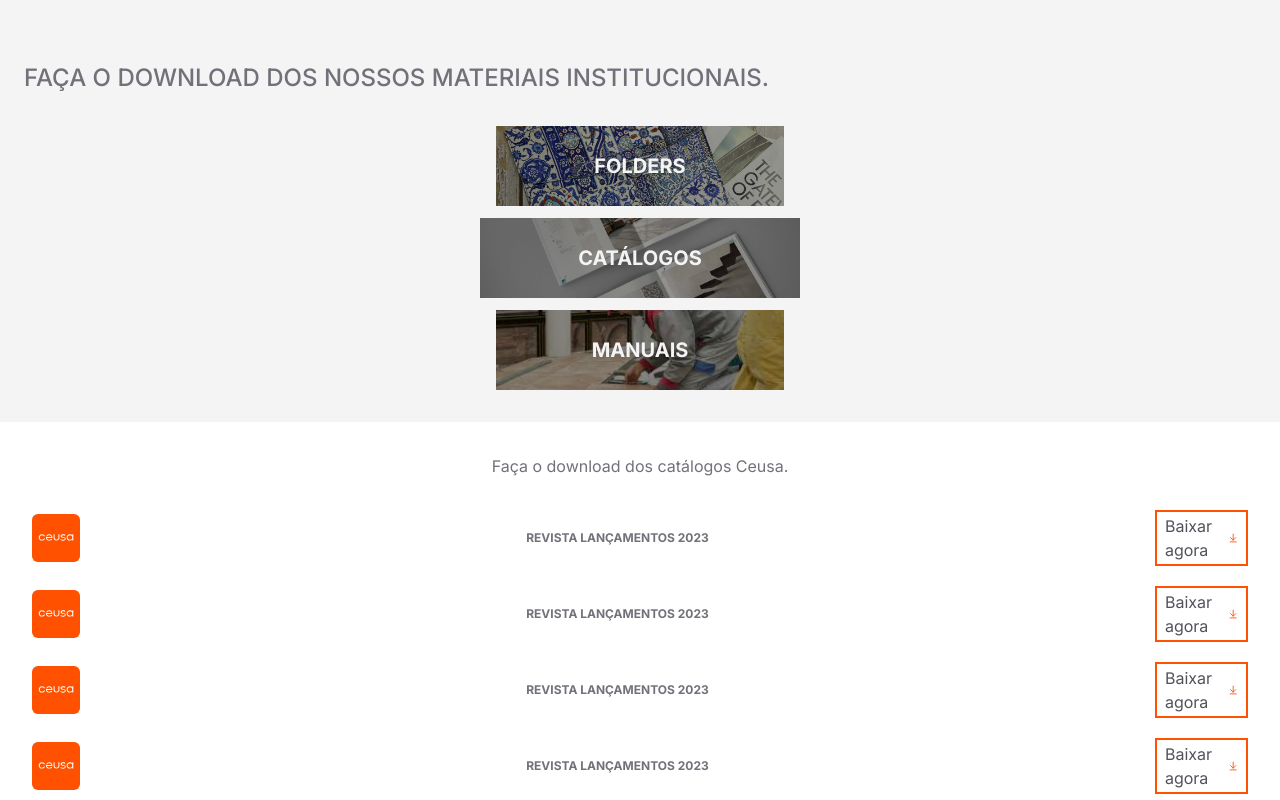
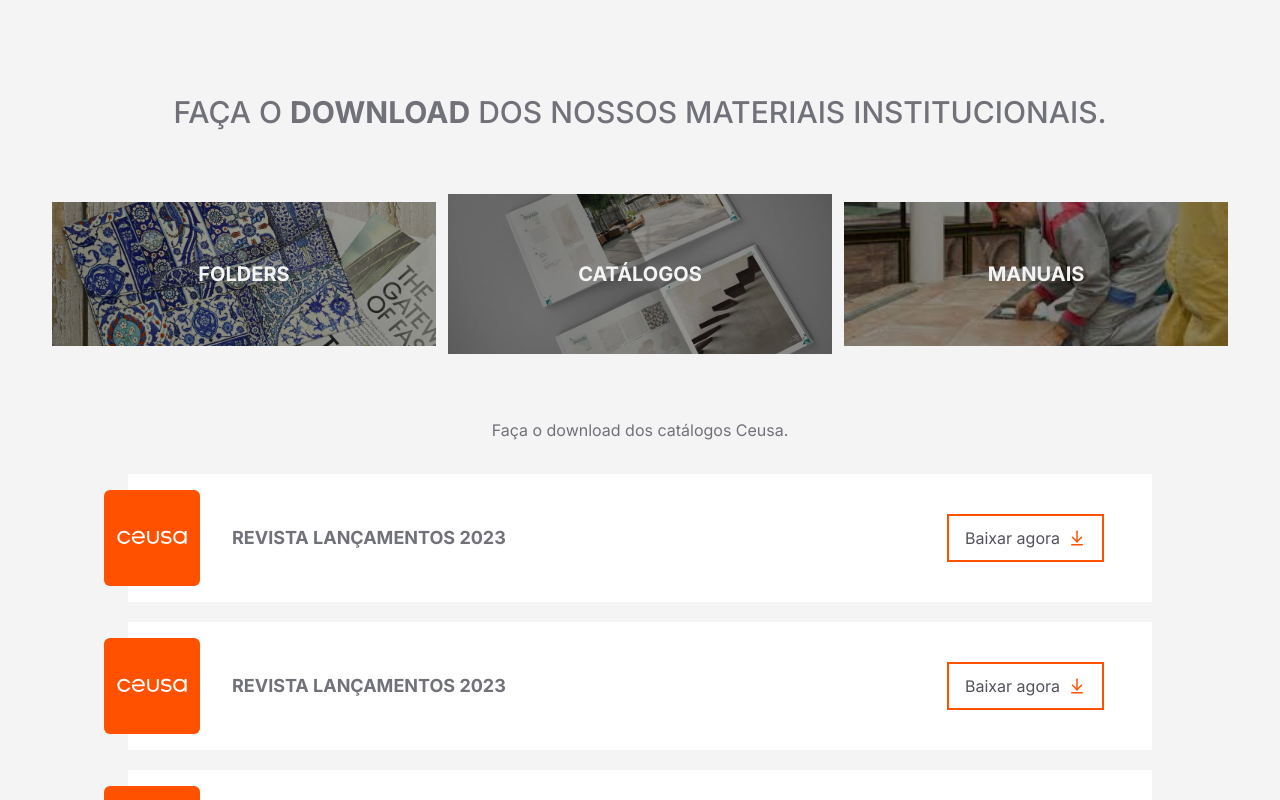
Before and after one commit to gildembergleite/ceusa-downloads, a Next.js app: page / in a window 1280 px wide. Shown: the part 500-1300 px from the top of the page. Built offline with nearby package versions, Linux system fonts and the light colour scheme; a web font is replaced by a local one.

Commit message:
style: responsive DownloadSection

```diff
--- a/src/components/DownloadSection/DownloadListItem.tsx
+++ b/src/components/DownloadSection/DownloadListItem.tsx
@@ -6,20 +6,22 @@
 
 export default function DownloadListItem () {
   return (
-    <div className='flex w-full justify-center items-center'>
-      <div className='flex justify-center items-center w-12 h-12 bg-primary rounded-md'>
+    <div className='flex w-full justify-center items-center lg:bg-white lg:py-4'>
+      <div className='flex justify-center items-center w-12 h-12 bg-primary rounded-md lg:-ml-6 lg:w-24 lg:h-24'>
         <Image src={logo} alt='' />
       </div>
-      <p className='flex-1 text-center text-xs text-zinc-500 font-bold px-8'>
+      <p className='flex-1 text-center text-xs text-zinc-500 font-bold px-8 lg:text-left lg:text-lg'>
             REVISTA LANÇAMENTOS 2023
       </p>
       <Link
         href='/downloads/revista-ceusa-2023-site_66.pdf'
-        className='flex w-min h-min items-center gap-2 rounded-none border-2 border-primary text-zinc-600 hover:text-primary hover:bg-transparent font-normal py-0.5 px-2'
+        className='flex w-min h-min items-center gap-2 rounded-none border-2 border-primary text-zinc-600 hover:text-primary hover:bg-transparent font-normal py-0.5 px-2 lg:mr-12'
         download
       >
-        <p className='hidden lg:flex'>Baixar agora</p>
-        <ArrowDownToLine className='text-primary' size={18} />
+        <div className='flex items-center justify-center min-w-max w-auto p-2 gap-2'>
+          <p className='hidden lg:flex'>Baixar agora</p>
+          <ArrowDownToLine className='text-primary' size={18} />
+        </div>
       </Link>
     </div>
   )
--- a/src/components/DownloadSection/index.tsx
+++ b/src/components/DownloadSection/index.tsx
@@ -3,23 +3,27 @@
 export default function DownloadSection () {
   return (
     <section className="flex flex-col w-full justify-center">
-      <div className="bg-zinc-100 py-8">
-        <h3 className="text-zinc-500 text-2xl font-medium px-6 py-8">FAÇA O DOWNLOAD DOS NOSSOS MATERIAIS INSTITUCIONAIS.</h3>
-        <div className='flex flex-col w-full justify-center items-center gap-3'>
-          <div className='relative flex w-72 h-20 justify-center items-center bg-[url(/images/folders.webp)] bg-center bg-cover before:w-full before:h-full before:bg-black before:bg-opacity-40 hover:scale-105 transition-all duration-500 uppercase' >
-            <p className='absolute text-zinc-100 text-xl font-bold'>Folders</p>
-          </div>
-          <div className='relative flex w-80 h-20 justify-center items-center bg-[url(/images/catalog.jpg)] bg-center bg-cover before:w-full before:h-full before:bg-black before:bg-opacity-40' >
-            <p className='absolute text-zinc-100 text-xl font-bold uppercase'>Catálogos</p>
-          </div>
-          <div className='relative flex w-72 h-20 justify-center items-center bg-[url(/images/manual.jpeg)] bg-center bg-cover before:w-full before:h-full before:bg-black before:bg-opacity-40 hover:scale-105 transition-all duration-500 uppercase' >
-            <p className='absolute text-zinc-100 text-xl font-bold'>Manuais</p>
+      <div className="flex flex-col w-full justify-center items-center bg-zinc-100 py-8">
+        <div className='flex flex-col justify-center items-center w-full max-w-7xl'>
+          <h3 className="text-zinc-500 text-2xl font-medium px-6 py-8 lg:text-3xl lg:py-16">
+          FAÇA O <span className='font-bold'>DOWNLOAD</span> DOS NOSSOS MATERIAIS INSTITUCIONAIS.
+          </h3>
+          <div className='flex flex-col lg:flex-row w-full justify-center items-center gap-3'>
+            <div className='relative flex w-72 h-20 justify-center items-center bg-[url(/images/folders.webp)] bg-center bg-cover before:w-full before:h-full before:bg-black before:bg-opacity-40 hover:scale-105 transition-all duration-500 uppercase lg:w-[30vw] lg:h-36' >
+              <p className='absolute text-zinc-100 text-xl font-bold'>Folders</p>
+            </div>
+            <div className='relative flex w-80 h-20 justify-center items-center bg-[url(/images/catalog.jpg)] bg-center bg-cover before:w-full before:h-full before:bg-black before:bg-opacity-40 lg:w-[30vw] lg:h-40' >
+              <p className='absolute text-zinc-100 text-xl font-bold uppercase'>Catálogos</p>
+            </div>
+            <div className='relative flex w-72 h-20 justify-center items-center bg-[url(/images/manual.jpeg)] bg-center bg-cover before:w-full before:h-full before:bg-black before:bg-opacity-40 hover:scale-105 transition-all duration-500 uppercase lg:w-[30vw] lg:h-36' >
+              <p className='absolute text-zinc-100 text-xl font-bold'>Manuais</p>
+            </div>
           </div>
         </div>
       </div>
-      <div className='flex flex-col justify-center items-center w-full p-8'>
+      <div className='flex flex-col justify-center items-center w-full p-8 lg:bg-zinc-100'>
         <h3 className='text-zinc-500 pb-8'>Faça o download dos catálogos Ceusa.</h3>
-        <div className='w-full space-y-5'>
+        <div className='w-full lg:max-w-5xl space-y-5'>
           <DownloadListItem />
           <DownloadListItem />
           <DownloadListItem />
```
